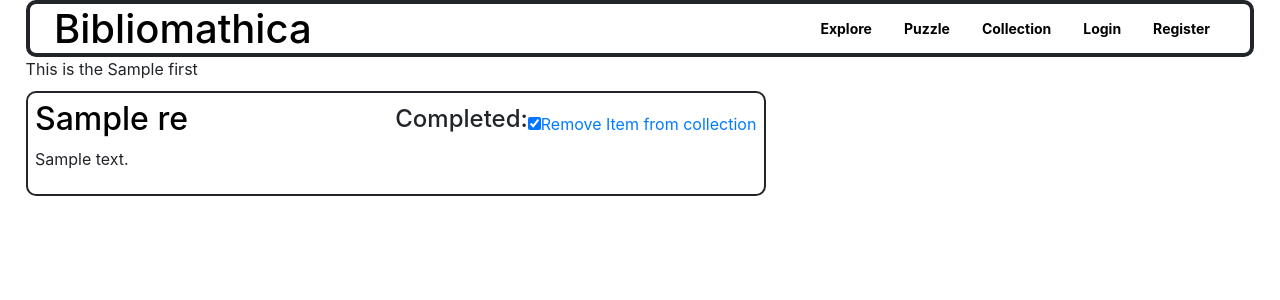
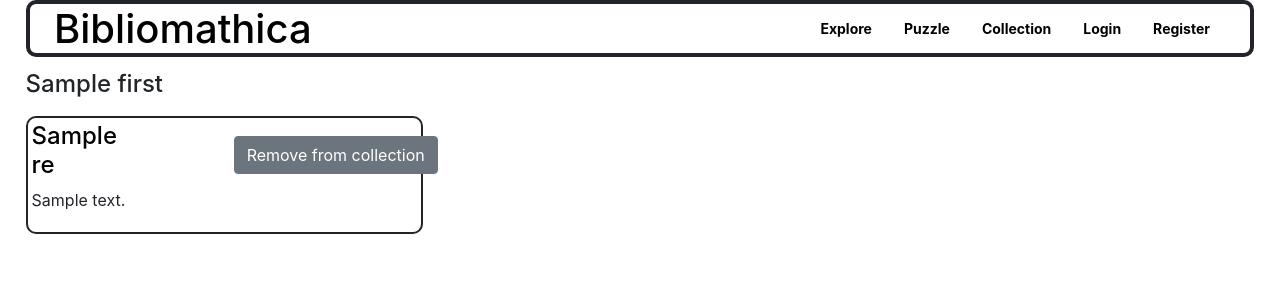
Before and after one commit to devan-srinivasan/bibliomathica, a Django app: template src/users/templates/users/collection.html in a window 1280 px wide. Shown: the top 300 px of the page. Run offline with Django 4.2, Linux system fonts and the light colour scheme; the template is opened without the code that fills it: most values are stand-ins (such as "Sample title", 1, 10 or a date in 2020); some libraries are stand-ins or nearby versions.

Commit message:
fixed up some stuff

```diff
--- a/src/bibliomath/templates/bibliomath/explore.html
+++ b/src/bibliomath/templates/bibliomath/explore.html
@@ -5,7 +5,7 @@
     <link rel="stylesheet" href="{% static 'bibliomath/explore.css' %}">
 {% endblock stylesheets %}
 {% block content %}
-    <div>
+    <div class="create-resource">
         <a class="btn btn-secondary" href="{% url 'resource-create' %}">Add resource</a>
     </div>
     <div class="grid-container">
--- a/src/static/bibliomath/collection.css
+++ b/src/static/bibliomath/collection.css
@@ -1,10 +1,18 @@
-.completed-item-container, .collection-item-header {
+.completed-item-container, .collection-item-header, .col-header-right {
     display: flex;
     flex-direction: row;
     align-items: center;
 }
 
-.completed-item-container{
+.completed-item-container, .col-header-right{
+    justify-content: space-evenly;
+}
+
+.completed-item-container {
+    margin-right: 5%;
+}
+
+.col-header-right {
     margin-left: auto;
 }
 
--- a/src/static/bibliomath/gridstyles.css
+++ b/src/static/bibliomath/gridstyles.css
@@ -1,7 +1,7 @@
 .grid-container {
     margin-top: 10px;
     display: inline-grid;
-    grid-template-columns: auto auto auto;
+    grid-template-columns: 33% 33% 33%;
     align-content: center;
     width: 96%;
     margin-left: auto;
--- /dev/null
+++ b/src/static/bibliomath/sudo.css
@@ -0,0 +1,3 @@
+.sudo-header {
+    margin-top: 1%;
+}
--- a/src/users/templates/users/collection.html
+++ b/src/users/templates/users/collection.html
@@ -5,19 +5,23 @@
     <link rel="stylesheet" href="{% static 'bibliomath/collection.css' %}">
 {% endblock stylesheets %}
 {% block content %}
-<div> This is the {{ collection.first }} </div>
+    <h4 style="margin-top: 1%;"> {{ collection.first }} </h4>
     <div class="grid-container">
         {% for res in resources %}
             <div class="grid-item">
                 <div class="collection-item-header">
                     <a class="grid-item-link" href="#">
-                        <h2 class="grid-item-link">{{ res.title }}</h2>
+                        <h4 class="grid-item-link">{{ res.title }}</h4>
                     </a>
-                    <div class="completed-item-container">
-                        <h4>Completed: </h4>
-                        <input type="checkbox" checked="False">
-                </div>
-                    <a href="{% url 'removeResource' id=res.id %}">Remove Item from collection</a>
+                    <div class="col-header-right">
+                        <div style="visibility: hidden;" class="completed-item-container">
+                            <h6>Completed: </h6>
+                            <input type="checkbox" checked="False">
+                        </div>
+                        <div style="margin-right: 5%;">
+                            <a class="btn btn-secondary" href="{% url 'removeResource' id=res.id %}">Remove from collection</a>
+                        </div>
+                    </div>
                 </div>
                 <p>{{ res.description }}</p>
             </div>
```
Also changed, not shown: src/bibliomath/templates/bibliomath/sudo.html (+19 -19 lines), src/bibliomath/templates/bibliomath/topic.html (+5 -5 lines), src/static/bibliomath/explore.css (+2 -37 lines), src/static/bibliomath/topic.css (+3 -23 lines).
